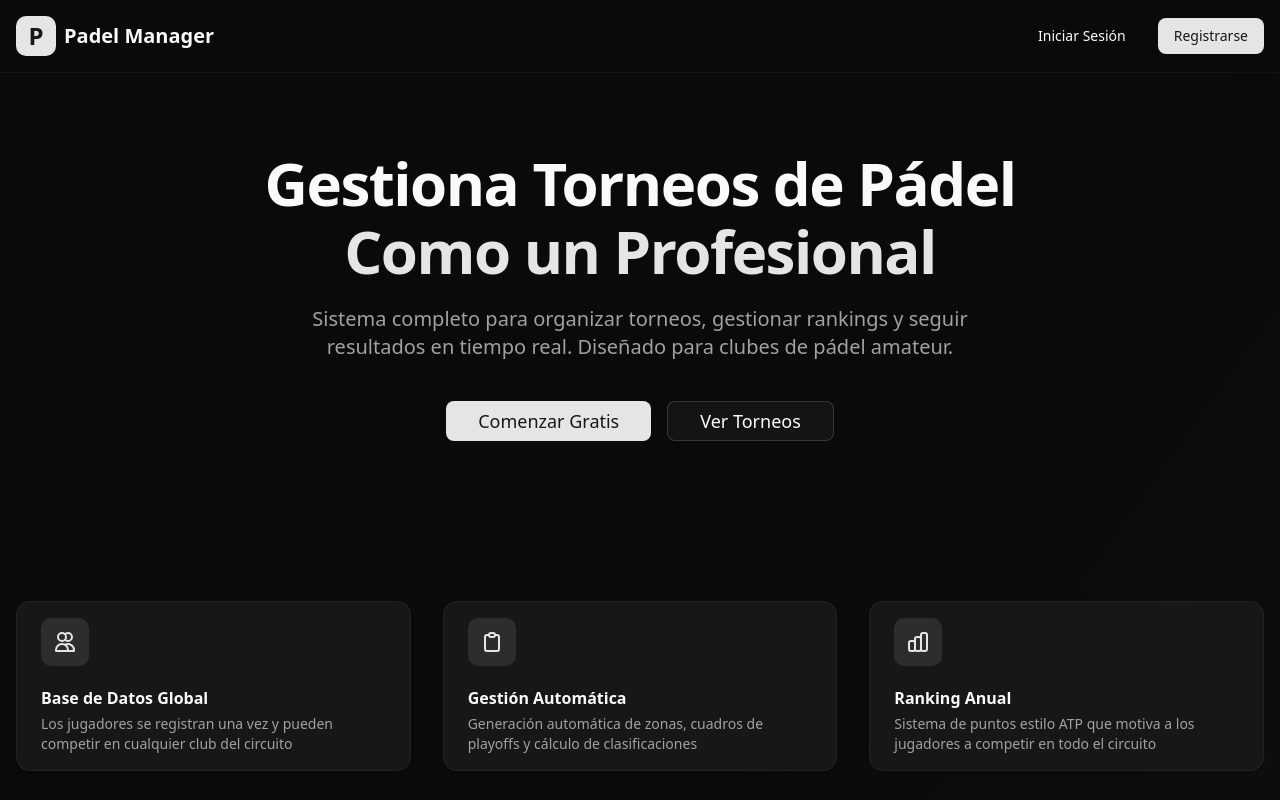
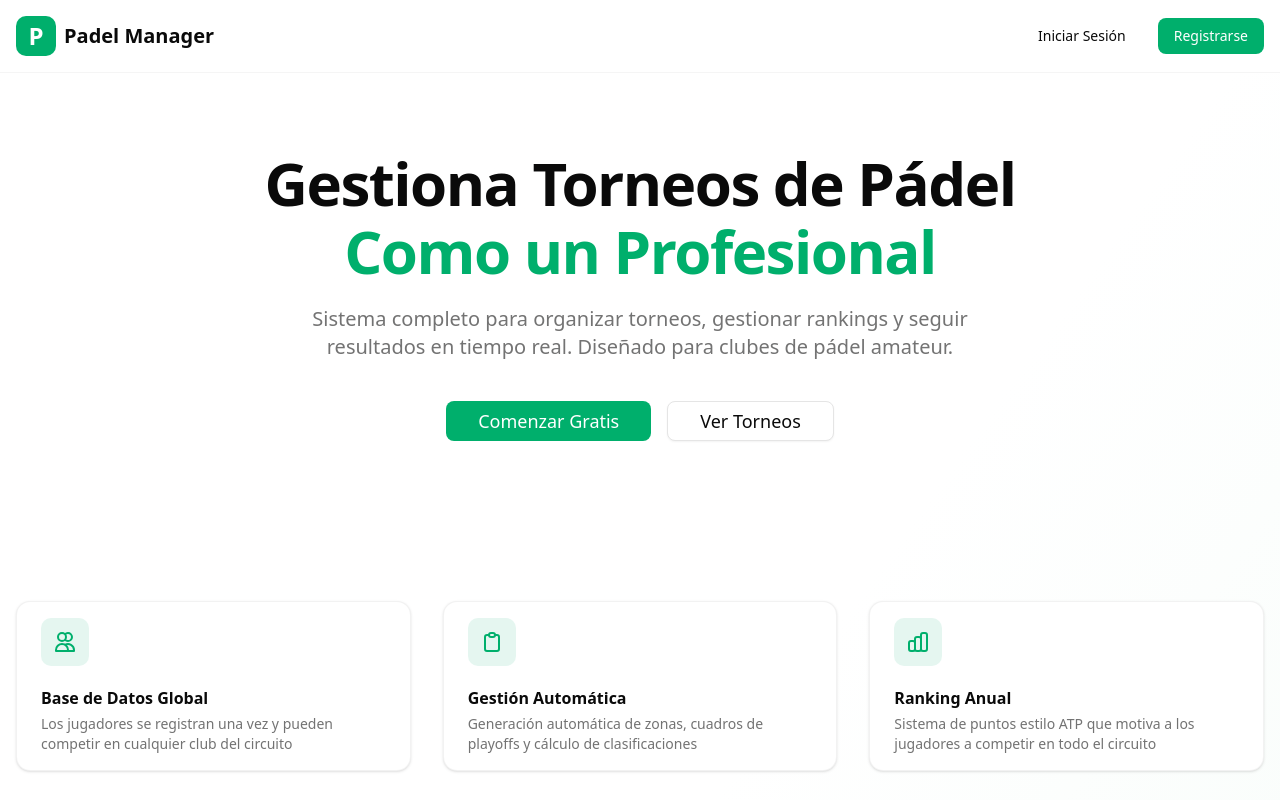
Before and after one commit to santimart/padel-cms, a Next.js app: page / in a window 1280 px wide. Shown: the top 800 px of the page. Built offline with nearby package versions, Linux system fonts and the light colour scheme.

Commit message:
feat: Implement light/dark mode theme switching and add styling documentation.

```diff
--- a/app/layout.tsx
+++ b/app/layout.tsx
@@ -1,6 +1,8 @@
 import type { Metadata } from "next";
 import { Inter } from "next/font/google";
 import "./globals.css";
+
+import { ThemeProvider } from "@/components/theme-provider"
 
 const inter = Inter({
   subsets: ["latin"],
@@ -18,9 +20,16 @@
   children: React.ReactNode;
 }>) {
   return (
-    <html lang="es" className="dark">
+    <html lang="es" suppressHydrationWarning>
       <body className={`${inter.variable} font-sans antialiased`}>
-        {children}
+        <ThemeProvider
+          attribute="class"
+          defaultTheme="system"
+          enableSystem
+          disableTransitionOnChange
+        >
+          {children}
+        </ThemeProvider>
       </body>
     </html>
   );
--- a/app/register-player/page.tsx
+++ b/app/register-player/page.tsx
@@ -13,6 +13,7 @@
 import { getCategoryName } from '@/lib/tournament/ranking-calculator'
 import { useGeoRef, type Province, type Locality } from '@/hooks/use-georef'
 import { Autocomplete } from '@/components/ui/autocomplete'
+import { ModeToggle } from '@/components/mode-toggle'
 
 export default function RegisterPlayerPage() {
   const router = useRouter()
@@ -156,6 +157,7 @@
             </Link>
           </div>
           <nav className="flex items-center gap-4">
+            <ModeToggle />
             <Button variant="ghost" asChild>
               <Link href="/dashboard">Dashboard</Link>
             </Button>
--- a/components/dashboard/header.tsx
+++ b/components/dashboard/header.tsx
@@ -6,6 +6,7 @@
 import { Button } from '@/components/ui/button'
 import { createClient } from '@/lib/supabase/client'
 import { LogOut } from 'lucide-react'
+import { ModeToggle } from '@/components/mode-toggle'
 
 interface DashboardHeaderProps {
   complexName?: string
@@ -49,6 +50,7 @@
           <Button variant="ghost" asChild className="hidden sm:inline-flex">
 
           </Button>
+          <ModeToggle />
           <Button variant="outline" size="sm" onClick={handleSignOut} className="gap-2">
             <LogOut className="h-4 w-4" />
             <span className="hidden sm:inline">Cerrar Sesión</span>
--- /dev/null
+++ b/components/mode-toggle.tsx
@@ -0,0 +1,40 @@
+"use client"
+
+import * as React from "react"
+import { Moon, Sun } from "lucide-react"
+import { useTheme } from "next-themes"
+
+import { Button } from "@/components/ui/button"
+import {
+  DropdownMenu,
+  DropdownMenuContent,
+  DropdownMenuItem,
+  DropdownMenuTrigger,
+} from "@/components/ui/dropdown-menu"
+
+export function ModeToggle() {
+  const { setTheme } = useTheme()
+
+  return (
+    <DropdownMenu>
+      <DropdownMenuTrigger asChild>
+        <Button variant="outline" size="icon">
+          <Sun className="h-[1.2rem] w-[1.2rem] rotate-0 scale-100 transition-all dark:-rotate-90 dark:scale-0" />
+          <Moon className="absolute h-[1.2rem] w-[1.2rem] rotate-90 scale-0 transition-all dark:rotate-0 dark:scale-100" />
+          <span className="sr-only">Toggle theme</span>
+        </Button>
+      </DropdownMenuTrigger>
+      <DropdownMenuContent align="end">
+        <DropdownMenuItem onClick={() => setTheme("light")}>
+          Light
+        </DropdownMenuItem>
+        <DropdownMenuItem onClick={() => setTheme("dark")}>
+          Dark
+        </DropdownMenuItem>
+        <DropdownMenuItem onClick={() => setTheme("system")}>
+          System
+        </DropdownMenuItem>
+      </DropdownMenuContent>
+    </DropdownMenu>
+  )
+}
--- /dev/null
+++ b/components/theme-provider.tsx
@@ -0,0 +1,9 @@
+"use client"
+
+import * as React from "react"
+import { ThemeProvider as NextThemesProvider } from "next-themes"
+import type { ThemeProviderProps } from "next-themes";
+
+export function ThemeProvider({ children, ...props }: ThemeProviderProps) {
+  return <NextThemesProvider {...props}>{children}</NextThemesProvider>
+}
--- a/package.json
+++ b/package.json
@@ -20,6 +20,7 @@
     "date-fns": "^4.1.0",
     "lucide-react": "^0.563.0",
     "next": "16.1.6",
+    "next-themes": "^0.4.6",
     "qrcode": "^1.5.4",
     "qrcode.react": "^4.2.0",
     "radix-ui": "^1.4.3",
```
Also changed, not shown: 1 other file (tests, documents, lock files or other folders).
